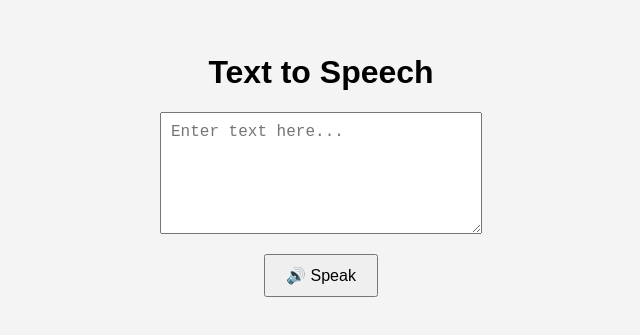
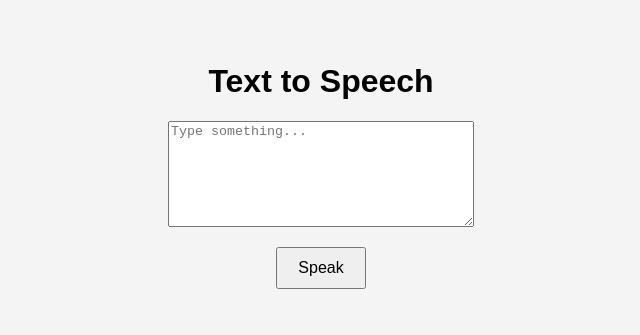
Before and after one commit to Lokesh-Jadhav/text_to_speech_app, a plain HTML site: page index.html in a window 1280 px wide. Shown: the part 235-570 px from the top of the page, without its empty margins (319-959 px from the left). Drawn offline with Linux system fonts and the light colour scheme.

Commit message:
update index.html

```diff
--- a/index.html
+++ b/index.html
@@ -19,8 +19,6 @@
             width: 300px;
             height: 100px;
             margin-bottom: 20px;
-            padding: 10px;
-            font-size: 16px;
         }
         button {
             padding: 10px 20px;
@@ -31,8 +29,8 @@
 </head>
 <body>
     <h1>Text to Speech</h1>
-    <textarea id="text-input" placeholder="Enter text here..."></textarea>
-    <button id="speak-button">🔊 Speak</button>
+    <textarea id="text-input" placeholder="Type something..."></textarea>
+    <button id="speak-button">Speak</button>
 
     <script src="script.js"></script>
 </body>
```
